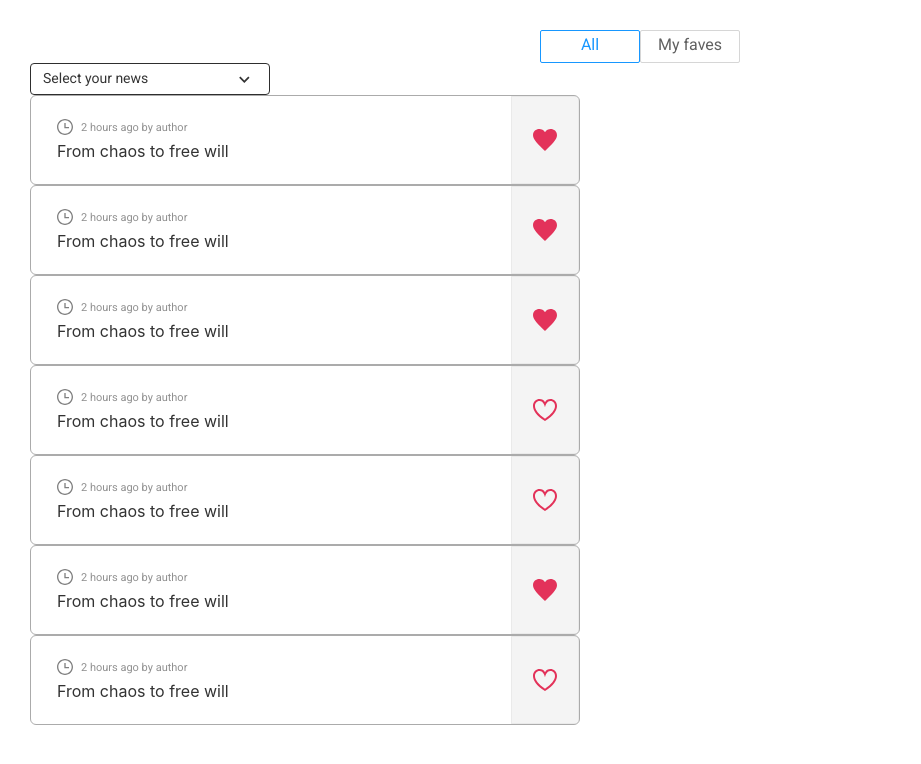
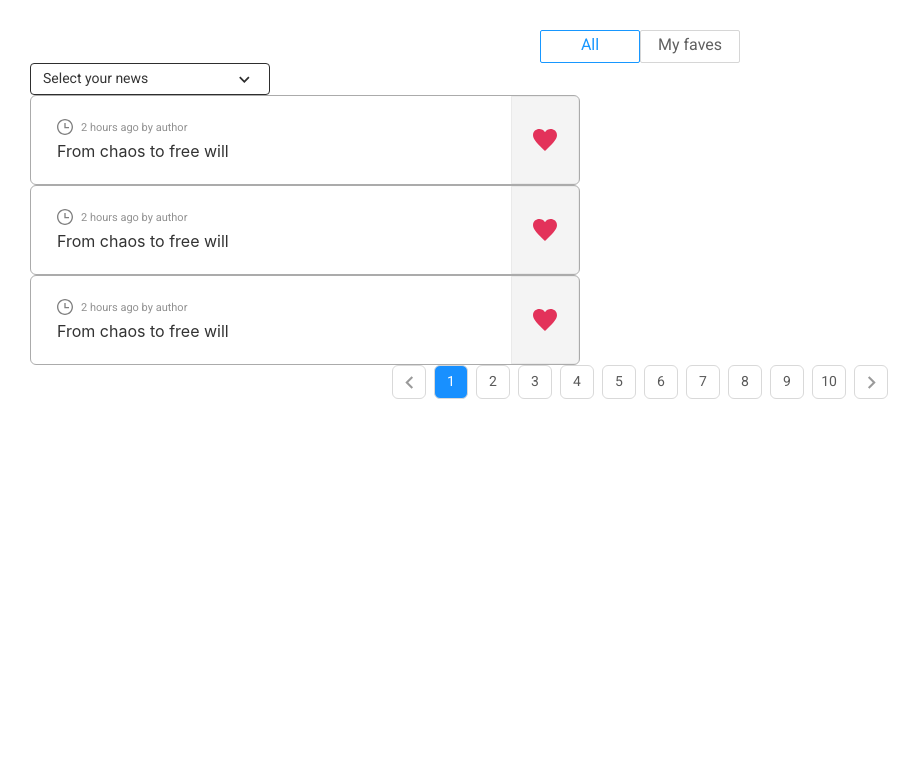
Before and after one commit to dvegap95/reingntest, a React (Vite) app: page / in a window 1280 px wide. Shown: the top 764 px of the page, without its empty margins (0-921 px from the left). Built offline with nearby package versions, Linux system fonts and the light colour scheme.

Commit message:
pagination component created

```diff
--- a/src/App.tsx
+++ b/src/App.tsx
@@ -4,11 +4,13 @@ import "@fontsource/roboto";
 import { useState } from "react";
 import TabComponent from "./components/TabComponent";
 import ItemComponent from "./components/ItemComponent";
+import PaginationComponent from "./components/PaginationComponent";
 
 function App() {
   const [selection, setSelection] = useState({ id: 0 });
   const [tab, setTab] = useState({ id: 0 });
   const [fav, setFav] = useState(true);
+  const [page, setPage] = useState(1);
   return (
     <div style={{ padding: 30 }}>
       <TabComponent value={tab} onChange={setTab} />
@@ -26,10 +28,7 @@ function App() {
       />
       <ItemComponent favorite />
       <ItemComponent favorite />
-      <ItemComponent />
-      <ItemComponent />
-      <ItemComponent favorite />
-      <ItemComponent />
+      <PaginationComponent page={page} totalPages={10} onPageChanged={setPage}/>
     </div>
   );
 }
--- /dev/null
+++ b/src/components/PaginationComponent.tsx
@@ -0,0 +1,49 @@
+import React from "react";
+import { MdChevronLeft, MdChevronRight } from "react-icons/md";
+import styles from "./styles/PaginationComponent.module.css";
+export default function PaginationComponent(props: {
+  page: number;
+  totalPages: number;
+  onPageChanged?: Function;
+}) {
+  let pagesButtons = [];
+  for (let i = 0; i < props.totalPages; i++) {
+    pagesButtons.push(
+      <div
+        className={styles.paginationButton}
+        style={
+          props.page === i + 1
+            ? { backgroundColor: "#1890ff", color: "#fff" }
+            : {}
+        }
+        onClick={(event) => {
+          props.onPageChanged && props.onPageChanged(i + 1);
+        }}
+      >
+        <span className={styles.paginationButtonText}>{i + 1}</span>
+      </div>
+    );
+  }
+  return (
+    <div className={styles.paginationContainer}>
+      <div className={styles.paginationButton}
+              onClick={() => {
+                props.onPageChanged &&
+                  props.onPageChanged(Math.max(props.page - 1, 1));
+              }}
+      >
+        <MdChevronLeft className={styles.paginationControlIcon} />
+      </div>
+      {pagesButtons}
+      <div
+        className={styles.paginationButton}
+        onClick={() => {
+          props.onPageChanged &&
+            props.onPageChanged(Math.min(props.page + 1, props.totalPages));
+        }}
+      >
+        <MdChevronRight className={styles.paginationControlIcon} />
+      </div>
+    </div>
+  );
+}
--- /dev/null
+++ b/src/components/styles/PaginationComponent.module.css
@@ -0,0 +1,46 @@
+.paginationContainer {
+  display: flex;
+  flex-direction: row;
+  justify-content: center;
+}
+
+.paginationButton {
+  user-select: none;
+  display: flex;
+  width: 32px;
+  height: 32px;
+  margin: 0 4px;
+  border-radius: 6px;
+  border: solid 1px #d9d9d9;
+  text-align: center;
+  align-content: center;
+  color: rgba(0, 0, 0, 0.65);
+  background-color: #fff;
+  cursor: pointer;
+}
+.paginationButton:hover {
+  background-color: #eee;
+}
+.paginationButton:active {
+  background-color: #1890ff;
+  color: #fff;
+}
+
+.paginationButtonText {
+  margin: auto;
+  height: 22px;
+  font-family: Roboto;
+  font-size: 14px;
+  font-weight: normal;
+  font-stretch: normal;
+  font-style: normal;
+  line-height: 1.57;
+  letter-spacing: normal;
+}
+
+.paginationControlIcon {
+  width: 25px;
+  height: 25px;
+  color: #00000065;
+  margin: auto;
+}
--- a/src/components/styles/SelectComponent.module.css
+++ b/src/components/styles/SelectComponent.module.css
@@ -34,7 +34,7 @@
   height: 25px;
   margin: 4px 0 4px 19px;
   padding: 4px 2px 3px;
-  color: #343434;
+  color: #2e2e2e;
 
 }
 
```
